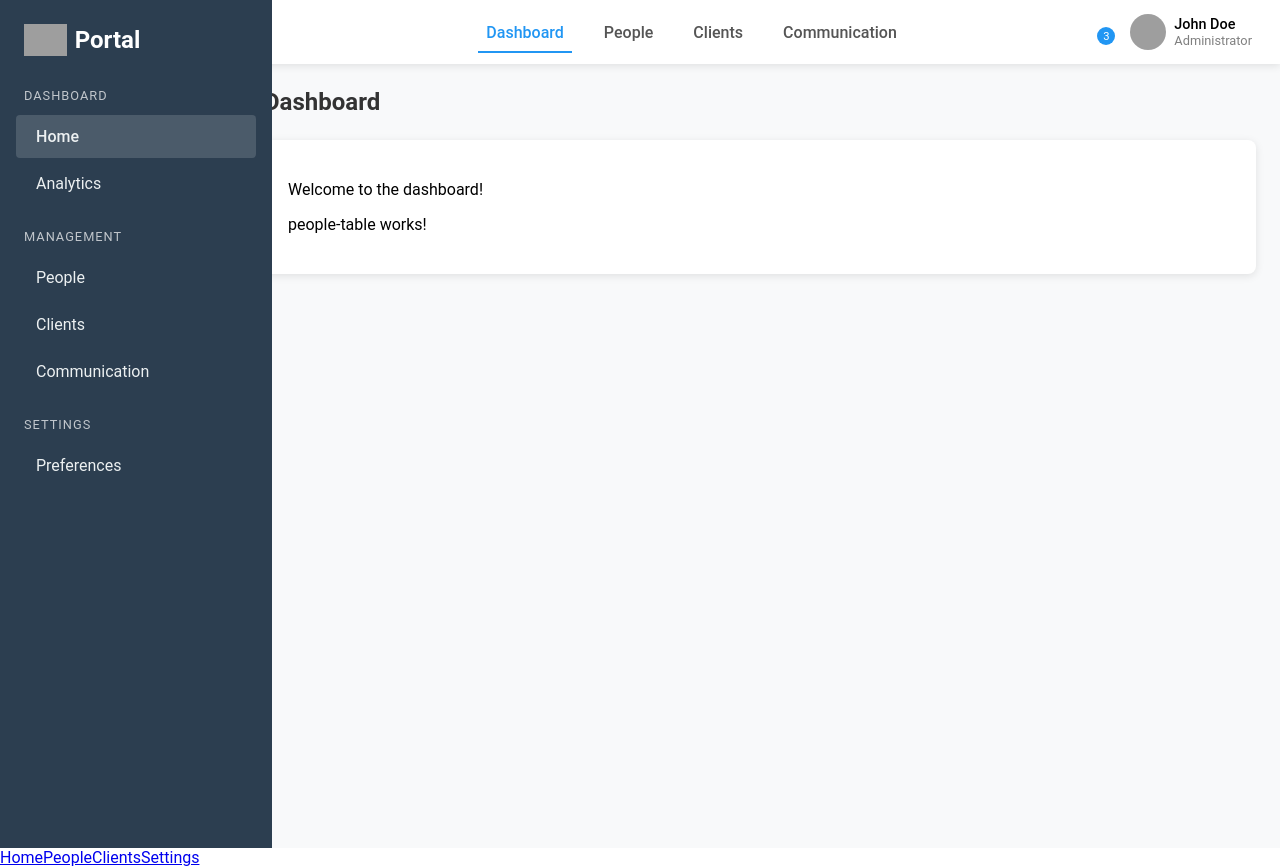
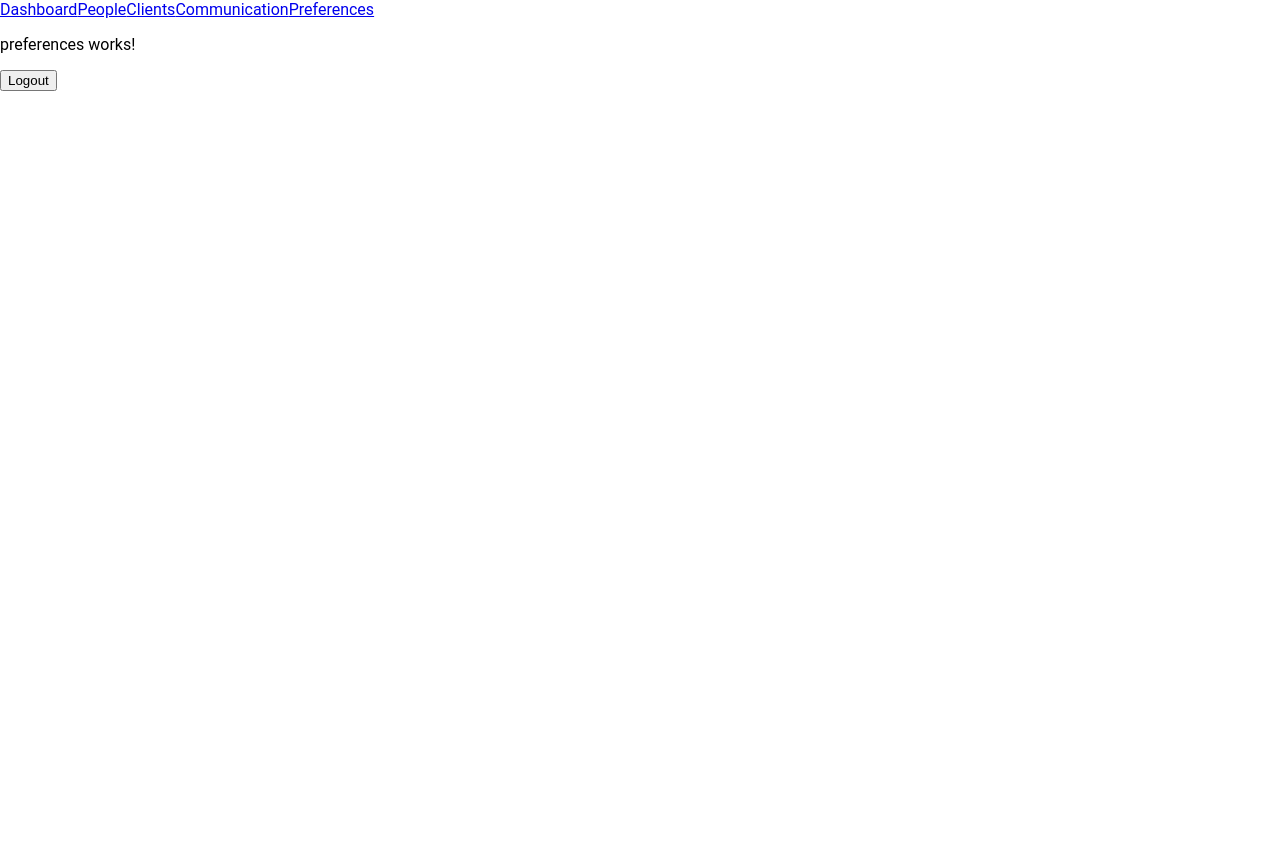
Before and after one commit to macr0nnie/CerbreaOneDemo, an Angular app: page /preferences in a window 1280 px wide. Before the commit this address led to /. After the commit the page ends 800 px from the top, so only its background shows below. Built offline with nearby package versions, Linux system fonts and the light colour scheme; grey boxes are pictures that could not be loaded.

Commit message:
adding more routes

```diff
--- a/angular.json
+++ b/angular.json
@@ -35,7 +35,8 @@
             "assets": [
               {
                 "glob": "**/*",
-                "input": "public"
+                "input": "src/assets",
+                "output": "assets"
               }
             ],
             "styles": [
@@ -94,7 +95,8 @@
             "assets": [
               {
                 "glob": "**/*",
-                "input": "public"
+                "input": "src/assets",
+                "output": "assets"
               }
             ],
             "styles": [
--- a/src/app/app.component.html
+++ b/src/app/app.component.html
@@ -1,2 +1,8 @@
-<app-dashboard></app-dashboard>
+<nav>
+  <a routerLink="/dashboard" routerLinkActive="active">Dashboard</a>
+  <a routerLink="/people" routerLinkActive="active">People</a>
+  <a routerLink="/clients" routerLinkActive="active">Clients</a>
+  <a routerLink="/communication" routerLinkActive="active">Communication</a>
+  <a routerLink="/preferences" routerLinkActive="active">Preferences</a>
+</nav>
 <router-outlet />
--- a/src/app/components/dashboard/dashboard.component.html
+++ b/src/app/components/dashboard/dashboard.component.html
@@ -2,8 +2,7 @@
   <!-- Sidebar -->
   <aside class="sidebar">
     <div class="logo-container">
-      <img src="assets/logo.svg" alt="Logo">
-      <h1>Portal</h1>
+      <img src="assets/logo.png" alt="Logo" />
     </div>
 
     <div class="nav-section">
@@ -47,15 +46,21 @@
   <div class="content-wrapper">
     <!-- Top Navbar -->
     <nav class="navbar">
-      <div class="nav-left">
-   =
-      </div>
+      <div class="nav-left"></div>
+<div class="nav-left">
+<button class="toggle-sidebar" (click)="toggleSidebar()" type="button" title="Toggle Sidebar">
+  <span class="sr-only">Toggle Sidebar</span>
+</button>
 
+
+</div>
       <div class="nav-middle">
-        <a href="#" class="active">Dashboard</a>
-        <a href="#">People</a>
-        <a href="#">Clients</a>
-        <a href="#">Communication</a>
+        <a routerLink="/dashboard" routerLinkActive="active">Dashboard</a>
+        <a routerLink="/people" routerLinkActive="active">People</a>
+        <a routerLink="/clients" routerLinkActive="active">Clients</a>
+        <a routerLink="/communication" routerLinkActive="active"
+          >Communication</a
+        >
       </div>
 
       <div class="nav-right">
@@ -66,7 +71,7 @@
           </div>
 
           <div class="user-avatar">
-            <img src="assets/avatar.jpg" alt="User Avatar">
+            <img src="assets/avatar.jpg" alt="User Avatar" />
             <div class="user-info">
               <div class="user-name">John Doe</div>
               <div class="user-role">Administrator</div>
@@ -75,7 +80,6 @@
         </div>
       </div>
     </nav>
-
     <!-- Main Content -->
     <main class="main-content">
       <h1 class="page-title">Dashboard</h1>
@@ -84,26 +88,9 @@
         <p>Welcome to the dashboard!</p>
         <app-people-table></app-people-table>
       </div>
+      <div class="content-card">
+        <p>Welcome to the dashboard!</p>
+      </div>
     </main>
   </div>
 </div>
-
-<!-- Mobile Navigation -->
-<div class="nav-mobile">
-  <a href="#" class="active">
-    <i class="pi pi-home"></i>
-    <span>Home</span>
-  </a>
-  <a href="#">
-    <i class="pi pi-users"></i>
-    <span>People</span>
-  </a>
-  <a href="#">
-    <i class="pi pi-briefcase"></i>
-    <span>Clients</span>
-  </a>
-  <a href="#">
-    <i class="pi pi-cog"></i>
-    <span>Settings</span>
-  </a>
-</div>
--- a/src/app/components/dashboard/dashboard.component.scss
+++ b/src/app/components/dashboard/dashboard.component.scss
@@ -6,7 +6,7 @@ $light-text: #555;
 $sidebar-bg: #2c3e50;
 $sidebar-text: #ecf0f1;
 $header-height: 64px;
-$box-shadow: 0 2px 8px rgba(0,0,0,0.1);
+$box-shadow: 0 2px 8px rgba(0, 0, 0, 0.1);
 $transition-speed: 0.3s;
 $breakpoint-tablet: 768px;
 $breakpoint-mobile: 480px;
@@ -54,7 +54,7 @@ $breakpoint-mobile: 480px;
         margin-bottom: 1.5rem;
 
         .section-title {
-      color: rgba(255,255,255,0.7);
+            color: rgba(255, 255, 255, 0.7);
             font-size: 0.8rem;
             text-transform: uppercase;
             letter-spacing: 1px;
@@ -79,11 +79,11 @@ $breakpoint-mobile: 480px;
         }
 
         &:hover {
-      background-color: rgba(255,255,255,0.1);
+            background-color: rgba(255, 255, 255, 0.1);
         }
 
         &.active {
-      background-color: rgba(255,255,255,0.15);
+            background-color: rgba(255, 255, 255, 0.15);
             font-weight: 500;
         }
     }
@@ -91,9 +91,9 @@ $breakpoint-mobile: 480px;
     .sidebar-footer {
         margin-top: auto;
         padding-top: 1rem;
-    border-top: 1px solid rgba(255,255,255,0.1);
+        border-top: 1px solid rgba(255, 255, 255, 0.1);
         font-size: 0.85rem;
-    color: rgba(255,255,255,0.6);
+        color: rgba(255, 255, 255, 0.6);
     }
 }
 
@@ -206,7 +206,7 @@ $breakpoint-mobile: 480px;
                 transition: background-color $transition-speed ease;
 
                 &:hover {
-          background-color: rgba(0,0,0,0.05);
+                    background-color: rgba(0, 0, 0, 0.05);
                 }
 
                 img {
@@ -230,7 +230,7 @@ $breakpoint-mobile: 480px;
 
                     .user-role {
                         font-size: 0.8rem;
-            color: rgba(0,0,0,0.5);
+                        color: rgba(0, 0, 0, 0.5);
                     }
                 }
             }
@@ -240,10 +240,9 @@ $breakpoint-mobile: 480px;
 
 /* ===== Main Content Section ===== */
 .main-content {
-  padding: 1.5rem;
+    padding: 3.5rem;
     background-color: #f8f9fa;
     min-height: calc(100vh - #{$header-height});
-
     .page-title {
         margin-top: 0;
         margin-bottom: 1.5rem;
@@ -251,7 +250,6 @@ $breakpoint-mobile: 480px;
         font-weight: 600;
         color: $text-color;
     }
-
     .content-card {
         background-color: white;
         border-radius: 8px;
@@ -260,32 +258,3 @@ $breakpoint-mobile: 480px;
         margin-bottom: 1.5rem;
     }
 }
-
-/* ===== Responsive Adjustments ===== */
-@media (max-width: $breakpoint-tablet) {
-  .sidebar {
-    transform: translateX(-100%);
-
-    &.active {
-      transform: translateX(0);
-    }
-  }
-
-  .content-wrapper {
-    margin-left: 0;
-  }
-
-  .navbar {
-    .nav-left {
-      .toggle-sidebar {
-        display: block;
-      }
-    }
-
-    .nav-middle {
-      display: none;
-    }
-  }
-
-
-}
--- a/src/app/components/dashboard/dashboard.component.ts
+++ b/src/app/components/dashboard/dashboard.component.ts
@@ -7,5 +7,13 @@ import { Component } from '@angular/core';
   styleUrl: './dashboard.component.scss'
 })
 export class DashboardComponent {
+toggleSidebar() {
+  const sidebarElement = document.querySelector('.sidebar');
+  const contentWrapper = document.querySelector('.content-wrapper');
 
+  if (sidebarElement && contentWrapper) {
+    sidebarElement.classList.toggle('collapsed');
+    contentWrapper.classList.toggle('full-width');
+  }
 }
+}
--- a/src/app/components/preferences/preferences.component.html
+++ b/src/app/components/preferences/preferences.component.html
@@ -1 +1,2 @@
 <p>preferences works!</p>
+<button> Logout </button>
```
Also changed, not shown: src/app/app-routing.module.ts (+10 -1 lines), src/assets/logo.png (added). Lines whose indentation alone changed are shown as unchanged.
